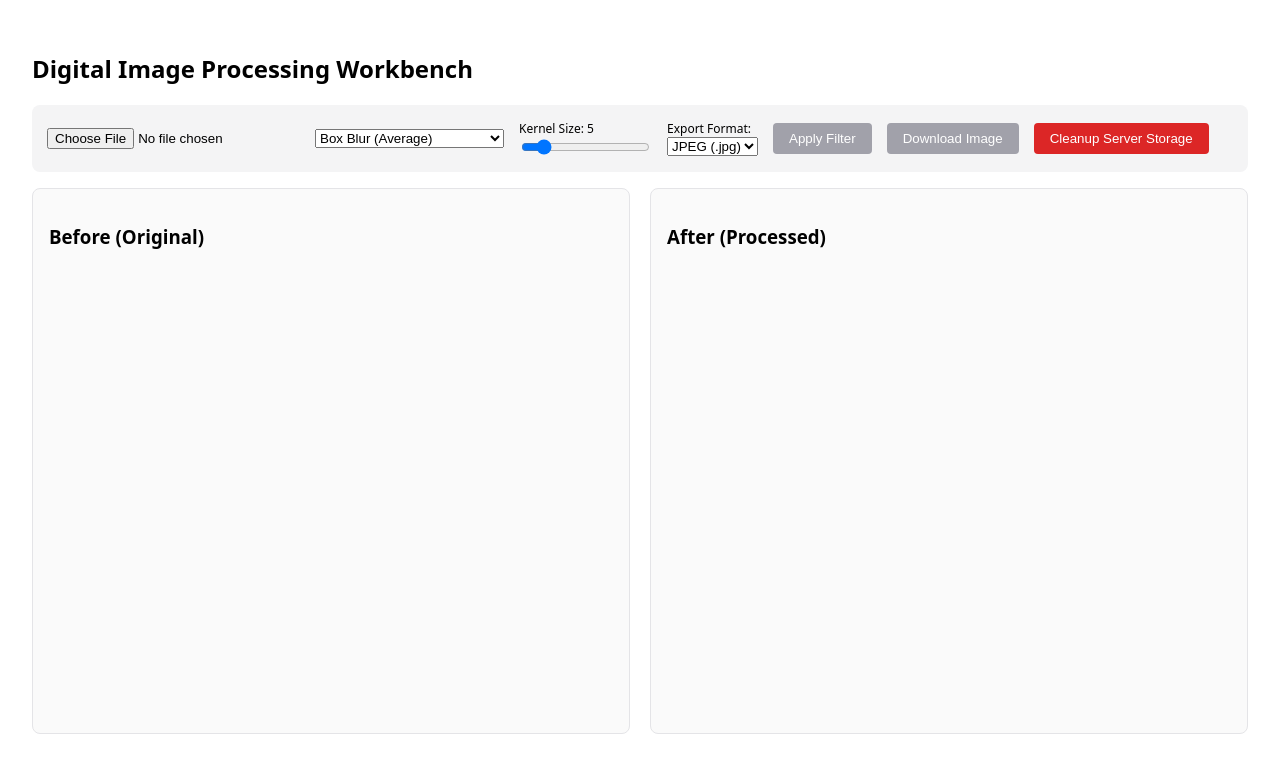
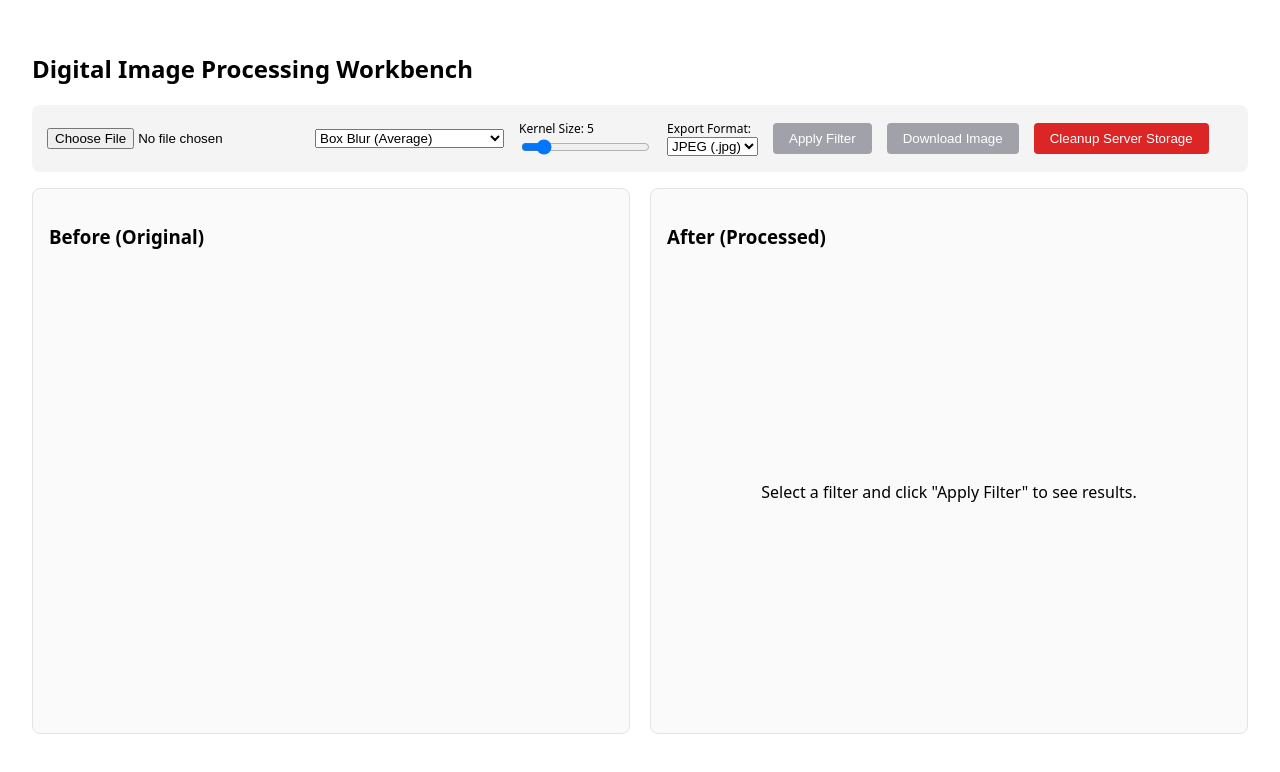
Before and after one commit to noobdevsam/image-filter-python-webapp, an Angular app in the folder frontend/: page / in a window 1280 px wide. Shown: the top 772 px of the page. Built offline with nearby package versions, Linux system fonts and the light colour scheme.

Commit message:
Update image display in app.html to enhance user guidance with a placeholder message

```diff
--- a/frontend/src/app/app.html
+++ b/frontend/src/app/app.html
@@ -103,7 +103,9 @@
       <h3>After (Processed)</h3>
       <div class="image-wrapper">
         @if (processedImageSrc) {
-          <img [src]="processedImageSrc" alt="Filtered Image">
+          <img [src]="processedImageSrc" alt="Filtered Output">
+        } @else {
+          <p class="placeholder-text">Select a filter and click "Apply Filter" to see results.</p>
         }
       </div>
     </div>
```
